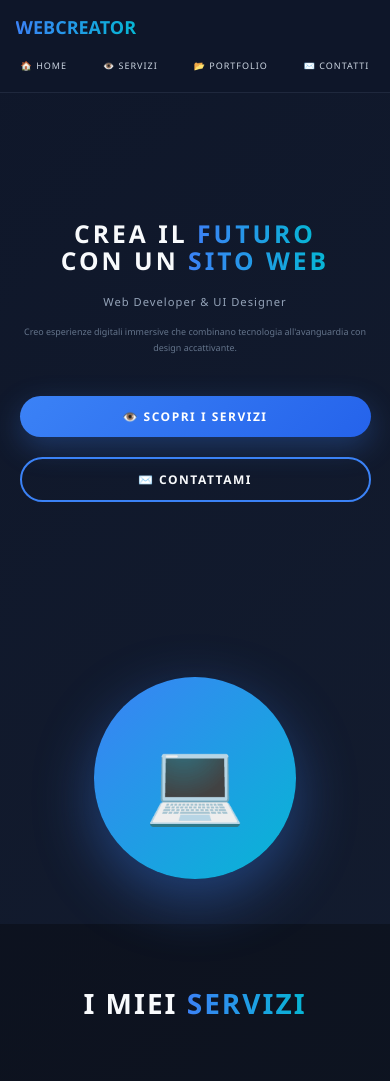
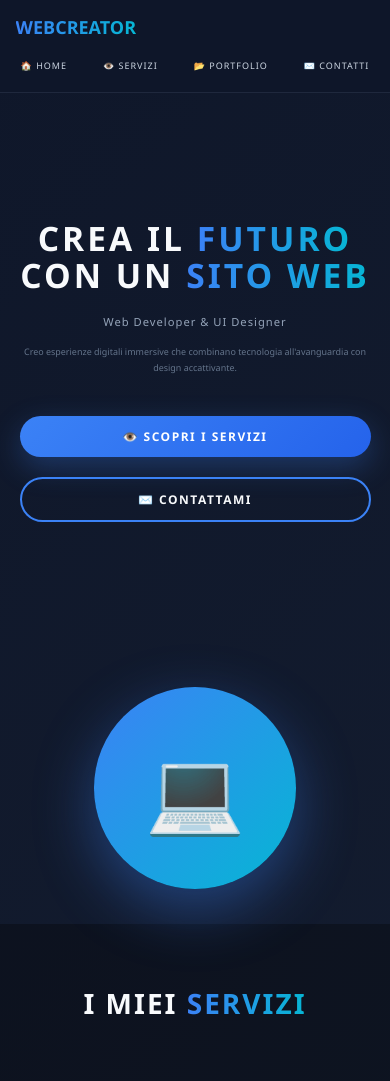
Before and after one commit to alexmaerne/Sito_di_presentazione, a plain HTML site: page index.html in a window 390 px wide. Shown: the top 1081 px of the page. Drawn offline with Linux system fonts and the light colour scheme.

Commit message:
Add files via upload

```diff
--- a/index.html
+++ b/index.html
@@ -526,7 +526,7 @@
 				padding-right: 5%;
 			}
 
-			.hero-title { font-size: 2.2rem; }
+			.hero-title { font-size: 3rem; }
 			.hero-subtitle { font-size: 1rem; }
 			.hero-description { font-size: 0.8rem; }
 
@@ -545,6 +545,7 @@
 			.image-container {
 				width: 18rem;
 				height: 18rem;
+				margin-top: 20px;
 			}
 
 			.profile-placeholder {
```
